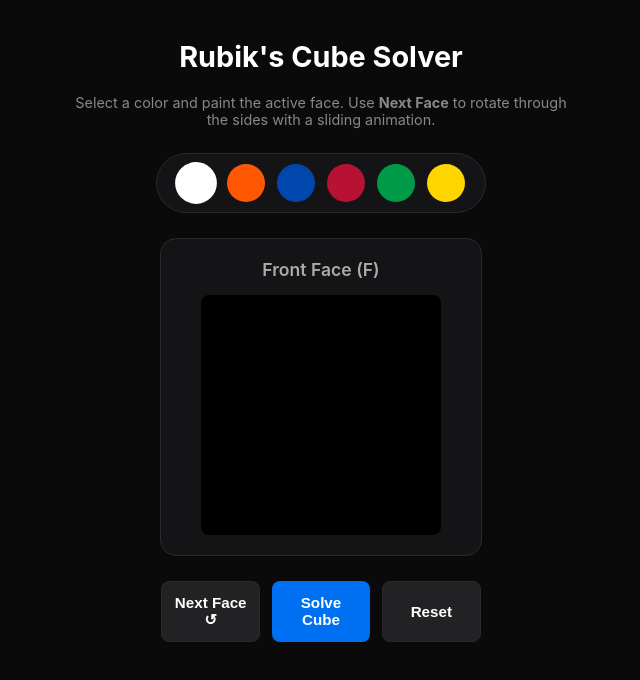
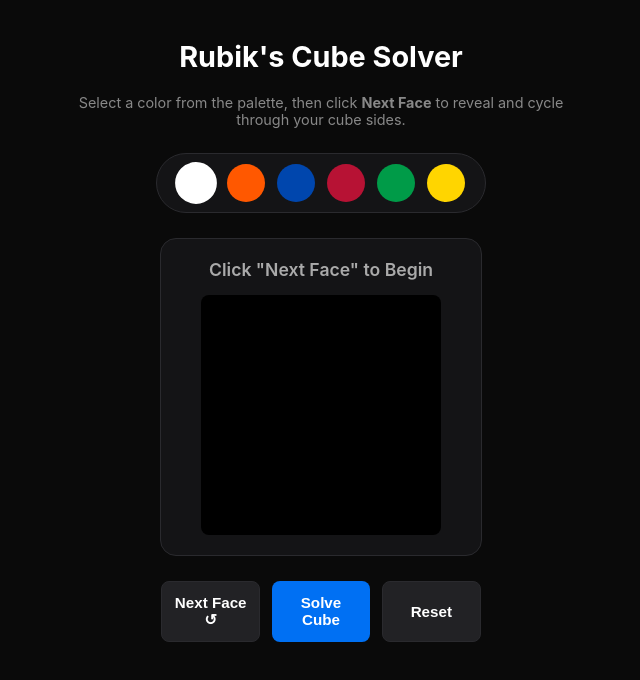
Before and after one commit to e0190/Cube-Solver, a plain HTML site: page index.html in a window 1280 px wide. Shown: the whole page, without its empty margins (319-959 px from the left). Drawn offline with Linux system fonts and the light colour scheme; a script that the page names is missing.

Commit message:
Update instructions and titles in index.html

```diff
--- a/index.html
+++ b/index.html
@@ -10,7 +10,7 @@
 <body>
 
     <h1>Rubik's Cube Solver</h1>
-    <p>Select a color and paint the active face. Use <strong>Next Face</strong> to rotate through the sides with a sliding animation.</p>
+    <p>Select a color from the palette, then click <strong>Next Face</strong> to reveal and cycle through your cube sides.</p>
 
     <div class="palette" id="palette">
         <div class="palette-color c-U selected" data-color="U" title="White (Up)"></div>
@@ -22,9 +22,9 @@
     </div>
 
     <div class="face-window">
-        <div class="face-title" id="faceTitle">Front Face (F)</div>
+        <div class="face-title" id="faceTitle">Click "Next Face" to Begin</div>
         <div class="face-container" id="faceContainer">
-            <div class="grid-3x3" id="cubeGrid">
+            <div class="grid-3x3 hidden" id="cubeGrid">
                 </div>
         </div>
     </div>
```
